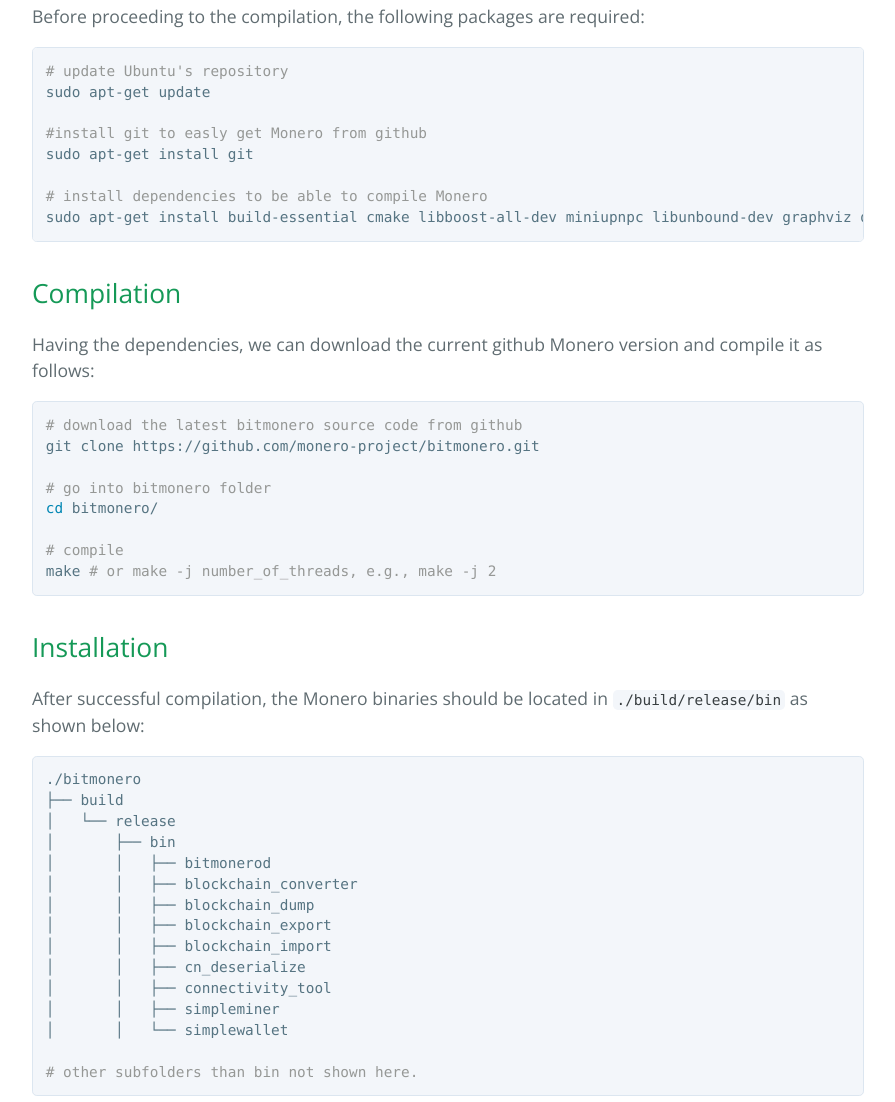
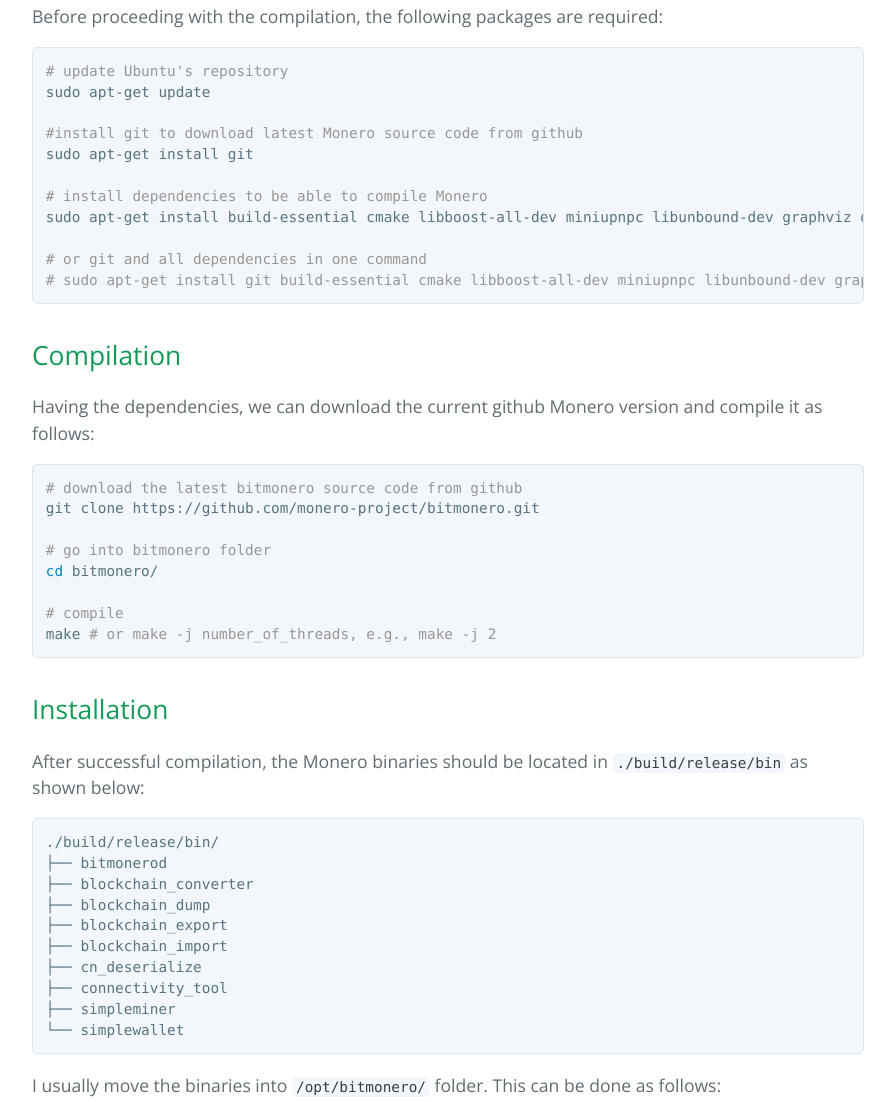
Before and after one commit to moneroexamples/compile-monero-09-on-xubuntu-16-04-beta-1, a plain HTML site: page index.html in a window 1280 px wide. Shown: the part 624-1726 px from the top of the page, without its empty margins (192-1087 px from the left). Drawn offline with nearby package versions, Linux system fonts and the light colour scheme.

```diff
--- a/index.html
+++ b/index.html
@@ -22,23 +22,24 @@
       <h1>
 <a id="compile-monero-09-on-ubuntu-1604-x64-beta" class="anchor" href="#compile-monero-09-on-ubuntu-1604-x64-beta" aria-hidden="true"><span aria-hidden="true" class="octicon octicon-link"></span></a>Compile Monero 0.9 on Ubuntu 16.04 x64 beta</h1>
 
-<p>The example shows how to
-compile the current github version of <a href="https://getmonero.org/">Monero</a>, as of 25 Feb 2015,
-on Ubuntu 16.04 x64 beta.</p>
+<p>The example shows how to compile the current github version of <a href="https://getmonero.org/">Monero</a>, as of 27 Feb 2015, on Ubuntu 16.04 x64 beta.</p>
 
 <h2>
 <a id="dependencies" class="anchor" href="#dependencies" aria-hidden="true"><span aria-hidden="true" class="octicon octicon-link"></span></a>Dependencies</h2>
 
-<p>Before proceeding to the compilation, the following packages are required:</p>
+<p>Before proceeding with the compilation, the following packages are required:</p>
 
 <div class="highlight highlight-source-shell"><pre><span class="pl-c"># update Ubuntu's repository</span>
 sudo apt-get update
 
-<span class="pl-c">#install git to easly get Monero from github</span>
+<span class="pl-c">#install git to download latest Monero source code from github</span>
 sudo apt-get install git
 
 <span class="pl-c"># install dependencies to be able to compile Monero</span>
-sudo apt-get install build-essential cmake libboost-all-dev miniupnpc libunbound-dev graphviz doxygen</pre></div>
+sudo apt-get install build-essential cmake libboost-all-dev miniupnpc libunbound-dev graphviz doxygen
+
+<span class="pl-c"># or git and all dependencies in one command</span>
+<span class="pl-c"># sudo apt-get install git build-essential cmake libboost-all-dev miniupnpc libunbound-dev graphviz doxygen</span></pre></div>
 
 <h2>
 <a id="compilation" class="anchor" href="#compilation" aria-hidden="true"><span aria-hidden="true" class="octicon octicon-link"></span></a>Compilation</h2>
@@ -57,24 +58,18 @@
 <h2>
 <a id="installation" class="anchor" href="#installation" aria-hidden="true"><span aria-hidden="true" class="octicon octicon-link"></span></a>Installation</h2>
 
-<p>After successful compilation, the Monero binaries should be located in <code>./build/release/bin</code> as shown
-below:</p>
+<p>After successful compilation, the Monero binaries should be located in <code>./build/release/bin</code> as shown below:</p>
 
-<div class="highlight highlight-source-shell"><pre>./bitmonero
-├── build
-│   └── release
-│       ├── bin
-│       │   ├── bitmonerod
-│       │   ├── blockchain_converter
-│       │   ├── blockchain_dump
-│       │   ├── blockchain_export
-│       │   ├── blockchain_import
-│       │   ├── cn_deserialize
-│       │   ├── connectivity_tool
-│       │   ├── simpleminer
-│       │   └── simplewallet
-
-<span class="pl-c"># other subfolders than bin not shown here.</span></pre></div>
+<div class="highlight highlight-source-shell"><pre>./build/release/bin/
+├── bitmonerod
+├── blockchain_converter
+├── blockchain_dump
+├── blockchain_export
+├── blockchain_import
+├── cn_deserialize
+├── connectivity_tool
+├── simpleminer
+└── simplewallet</pre></div>
 
 <p>I usually move the binaries into <code>/opt/bitmonero/</code> folder. This can be done as follows:</p>
 
@@ -95,7 +90,7 @@
 ├── simpleminer
 └── simplewallet</pre></div>
 
-<p>Now we can start the Monero daemon, i.e. <code>bitmonerod</code>, and let it
+<p>Now we can start the Monero daemon, i.e., <code>bitmonerod</code>, and let it
 download the blockchain and synchronize itself with the Monero network. After that, you can run your the <code>simplewallet</code>.</p>
 
 <div class="highlight highlight-source-shell"><pre><span class="pl-c"># launch the Monero daemon and let it synchronize with the Monero network</span>
@@ -145,7 +140,7 @@
 <a id="monero-static-libraries" class="anchor" href="#monero-static-libraries" aria-hidden="true"><span aria-hidden="true" class="octicon octicon-link"></span></a>Monero static libraries</h3>
 
 <p>When the compilation finishes, a number of static Monero libraries
-should be generated. We will need them to link against.</p>
+should be generated. We will need them to link against in our C++11 programs.</p>
 
 <p>Since they are spread out over different subfolders of the <code>./build/</code> folder, it is easier to just copy them into one folder. I assume that
  <code>/opt/bitmonero-dev/libs</code> is the folder where they are going to be copied to.</p>
```
Also changed, not shown: params.json (+1 -1 lines).
